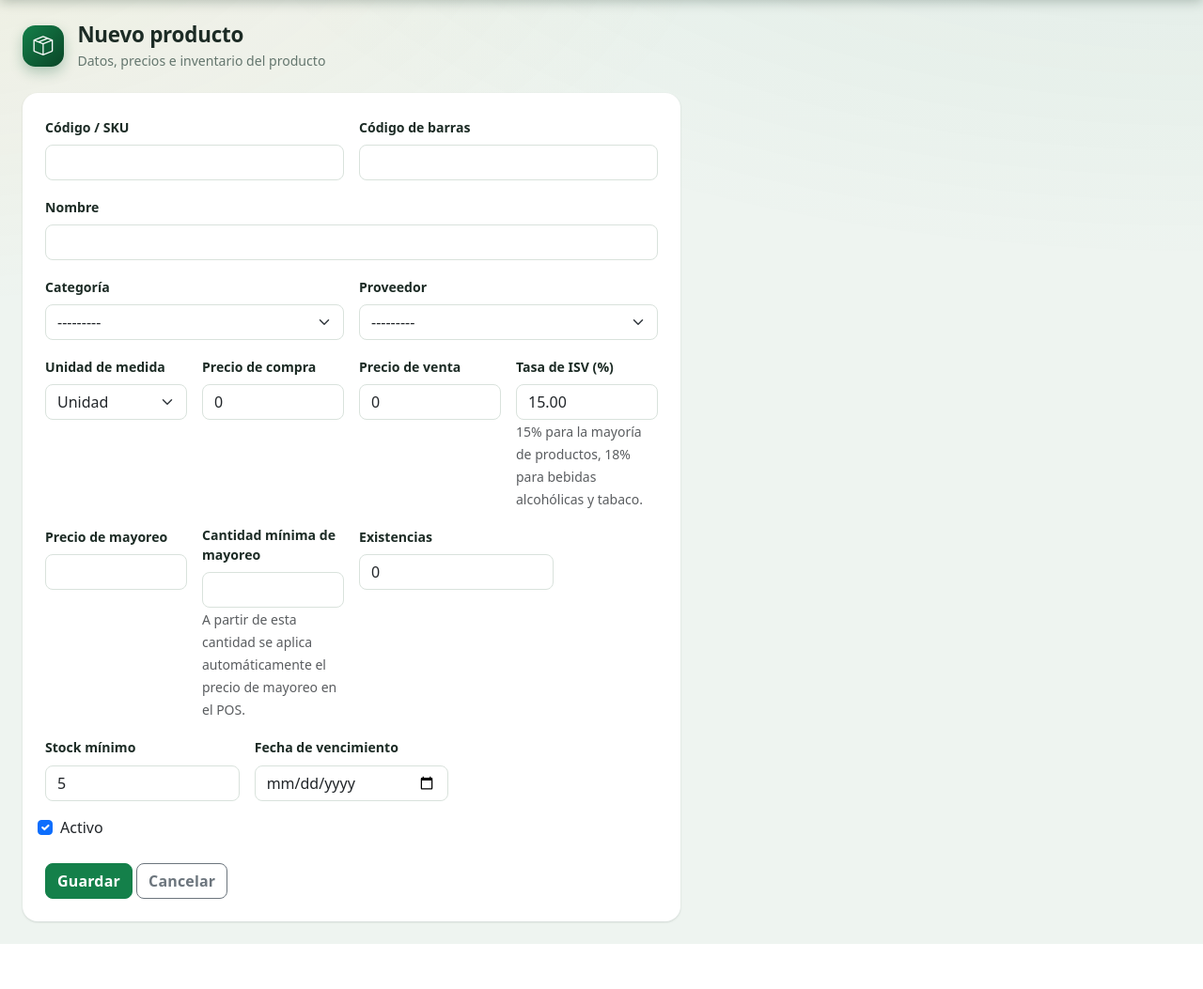
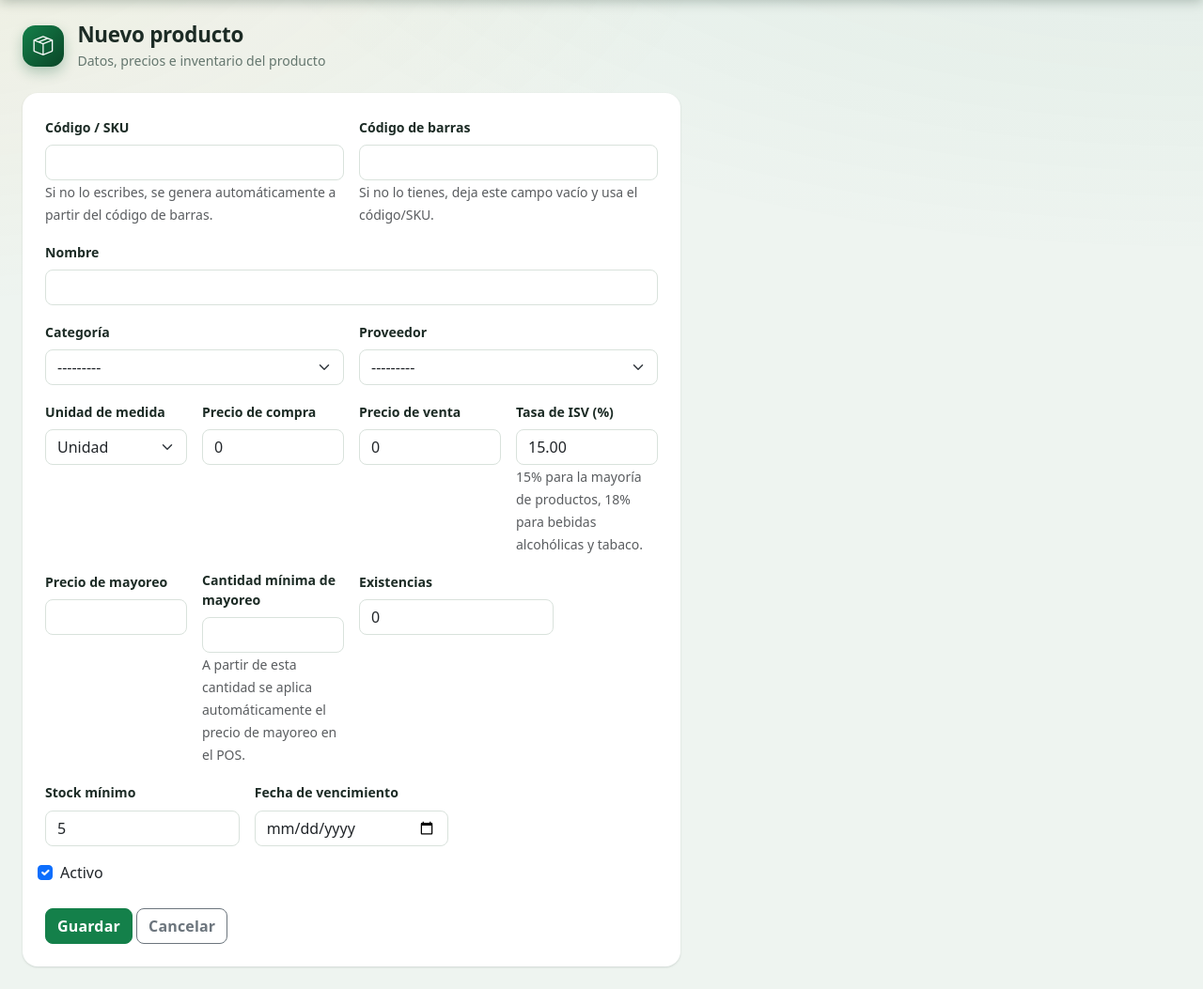
Before and after one commit to Jcontreras013/Sistema-facturacion, a Django app: page /inventario/productos/nuevo/ in a window 1280 px wide; the page is wider, and only the part inside the window is pictured. Shown: the part 90-1143 px from the top of that part at 94% size. Before the commit the page ends 1095 px from the top of that part, so only its background shows below. Run offline with Django 5.2, Linux system fonts and the light colour scheme; a user stored in the database is signed in; tables that the repository leaves empty hold one stand-in row (values such as "Sample post"); some libraries are stand-ins or nearby versions.

Commit message:
Hacer opcionales el SKU y el código de barras (basta con uno de los dos)
En el formulario de productos ya no hace falta llenar ambos campos:
si escribes el código de barras y dejas el SKU vacío, el sistema
genera un SKU automáticamente; si prefieres solo el SKU, el código de
barras se queda vacío como antes. Si se dejan los dos vacíos, se
muestra un mensaje de error pidiendo al menos uno.

```diff
--- a/inventory/forms.py
+++ b/inventory/forms.py
@@ -1,3 +1,5 @@
+import uuid
+
 from django import forms
 
 from .models import Category, Product, Promotion, PurchaseOrder, Provider, StockMovement
@@ -28,6 +30,12 @@ class ProviderForm(forms.ModelForm):
 
 
 class ProductForm(forms.ModelForm):
+    code = forms.CharField(
+        label="Código / SKU", max_length=50, required=False,
+        widget=forms.TextInput(attrs={"class": "form-control"}),
+        help_text="Si no lo escribes, se genera automáticamente a partir del código de barras.",
+    )
+
     class Meta:
         model = Product
         fields = [
@@ -48,7 +56,6 @@ class ProductForm(forms.ModelForm):
             "is_active",
         ]
         widgets = {
-            "code": forms.TextInput(attrs={"class": "form-control"}),
             "barcode": forms.TextInput(attrs={"class": "form-control"}),
             "name": forms.TextInput(attrs={"class": "form-control"}),
             "category": forms.Select(attrs={"class": "form-select"}),
@@ -67,6 +74,19 @@ class ProductForm(forms.ModelForm):
 
     def clean_barcode(self):
         return self.cleaned_data.get("barcode") or None
+
+    def clean(self):
+        cleaned_data = super().clean()
+        code = (cleaned_data.get("code") or "").strip()
+        barcode = cleaned_data.get("barcode")
+        if not code and not barcode:
+            raise forms.ValidationError(
+                "Ingresa al menos el código de barras o el código/SKU del producto."
+            )
+        if not code:
+            code = f"BAR-{uuid.uuid4().hex[:8].upper()}"
+        cleaned_data["code"] = code
+        return cleaned_data
 
 
 class PromotionForm(forms.ModelForm):
--- a/templates/inventory/product_form.html
+++ b/templates/inventory/product_form.html
@@ -11,16 +11,21 @@
     </div>
 </div>
 <div class="card p-4" style="max-width: 700px;">
+    {% if form.non_field_errors %}
+        <div class="alert alert-danger">{{ form.non_field_errors }}</div>
+    {% endif %}
     <form method="post">
         {% csrf_token %}
         <div class="row g-3">
             <div class="col-md-6">
                 <label class="form-label">{{ form.code.label }}</label>
                 {{ form.code }}
+                <small class="text-muted">{{ form.code.help_text }}</small>
             </div>
             <div class="col-md-6">
                 <label class="form-label">{{ form.barcode.label }}</label>
                 {{ form.barcode }}
+                <small class="text-muted">Si no lo tienes, deja este campo vacío y usa el código/SKU.</small>
             </div>
             <div class="col-md-12">
                 <label class="form-label">{{ form.name.label }}</label>
```
Also changed, not shown: README.md.
